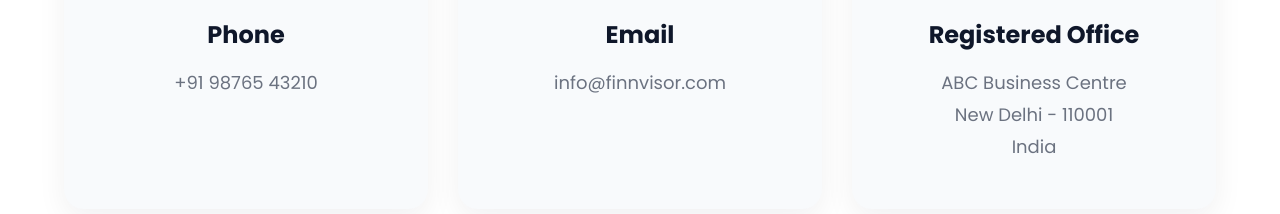
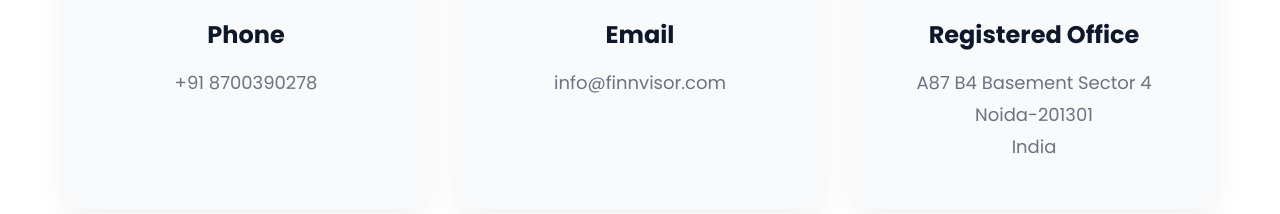
Before and after one commit to TusharChaubey09/finnvisor-website, a website: page public/index.html in a window 1280 px wide. Shown: the part 5236-5450 px from the top of the page. Drawn offline with Linux system fonts and the light colour scheme.

Commit message:
Contact Updates

```diff
--- a/public/index.html
+++ b/public/index.html
@@ -476,7 +476,7 @@
 
                 <h3>Phone</h3>
 
-                <p>+91 98765 43210</p>
+                <p>+91 8700390278</p>
 
             </div>
 
@@ -501,8 +501,8 @@
                 <h3>Registered Office</h3>
 
                 <p>
-                    ABC Business Centre<br>
-                    New Delhi - 110001<br>
+                    A87 B4 Basement Sector 4<br>
+                    Noida-201301<br>
                     India
                 </p>
 
```
